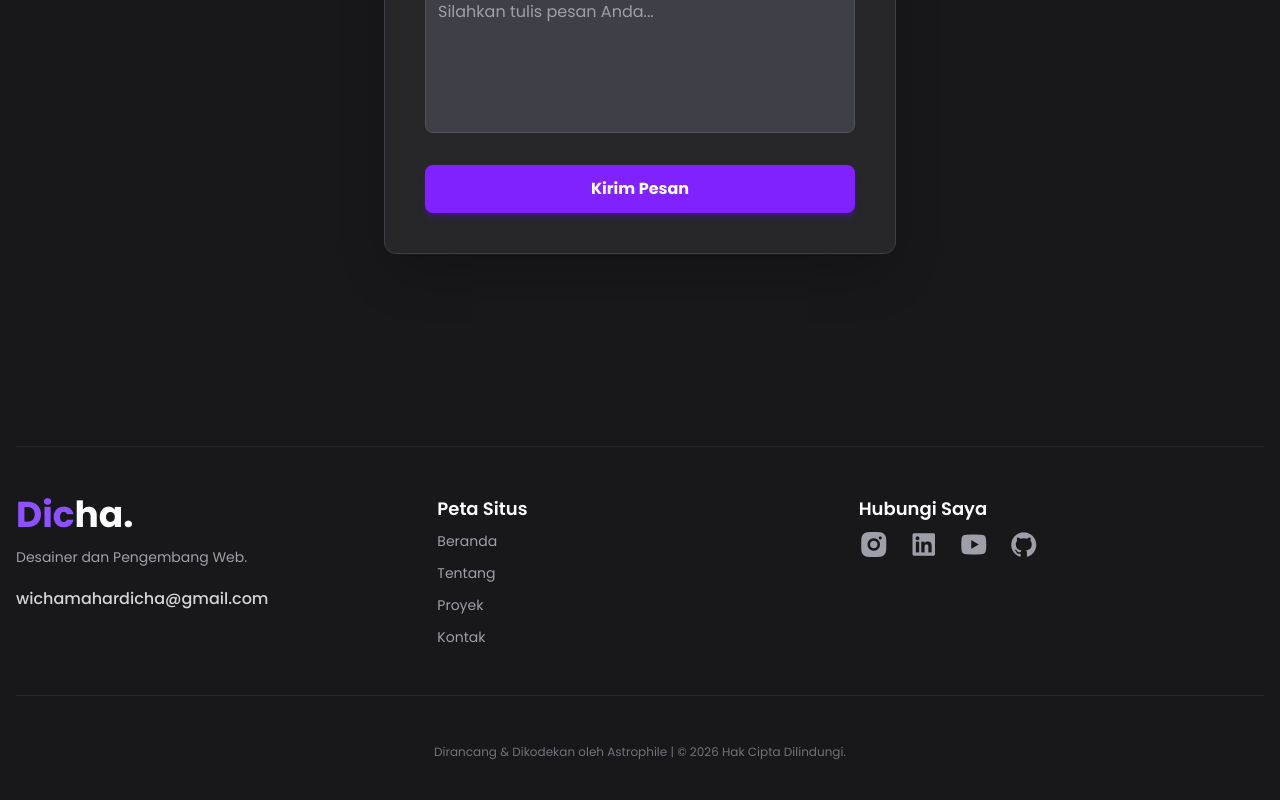
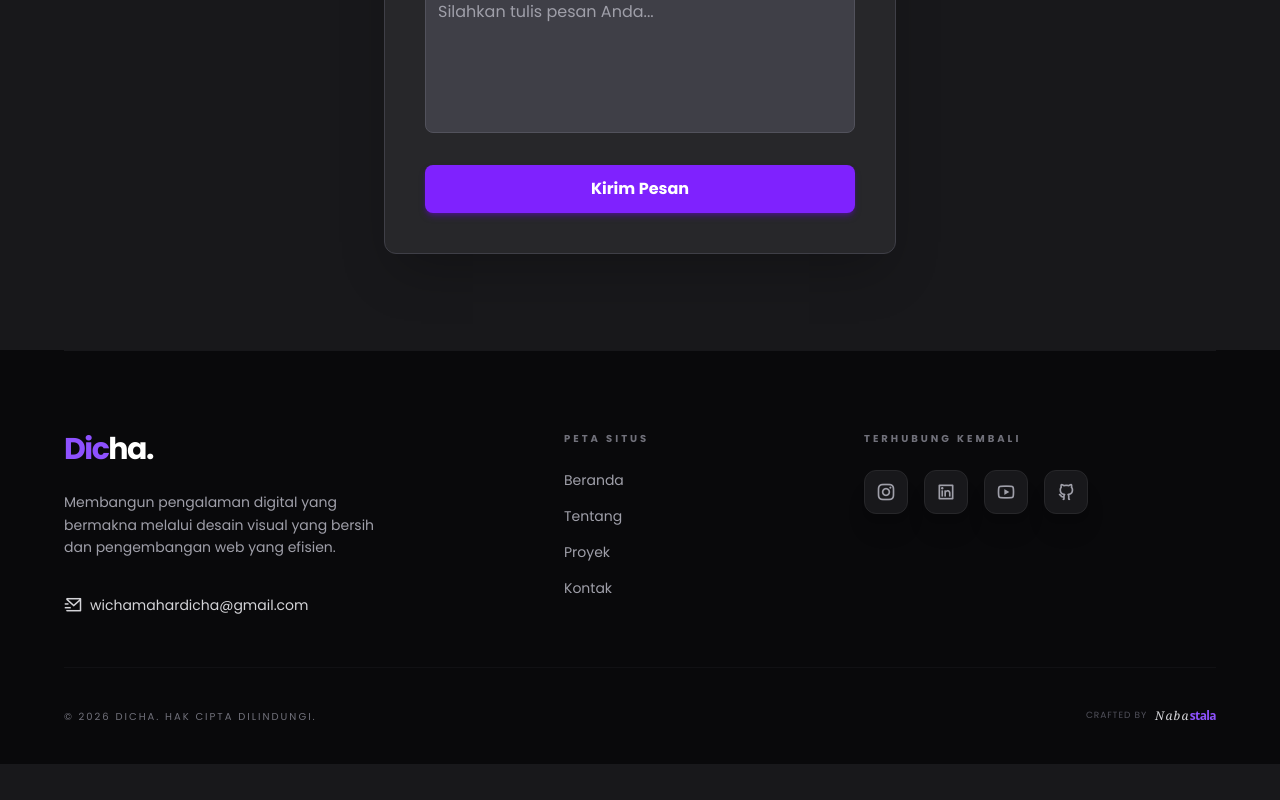
Before and after one commit to AkaraNabastala/porto_dicha, a React (Vite) app: page / in a window 1280 px wide. Shown: the part 4429-5229 px from the top of the page. After the commit the page ends 5193 px from the top, so only its background shows below. Built offline with nearby package versions, Linux system fonts and the light colour scheme.

Commit message:
Update footer design to premium style

```diff
--- a/src/components/Footer.jsx
+++ b/src/components/Footer.jsx
@@ -1,56 +1,82 @@
-const Footer = () =>{
+import React from 'react';
 
-    // Data terstruktur untuk ikon sosial media
+const Footer = () => {
     const socialLinks = [
-        // Ganti URL_xxx dengan link asli Anda
-        { icon: "ri-instagram-fill", url: "https://www.instagram.com/dicha16_/" },
-        { icon: "ri-linkedin-box-fill", url: "https://linkedin.com/in/mahardicha" }, // Tambahkan LinkedIn (penting untuk portofolio)
-        { icon: "ri-youtube-fill", url: "https://www.youtube.com/@mahardicha16" },
-        { icon: "ri-github-fill", url: "https://github.com/AkaraNabastala" },
+        { icon: "ri-instagram-line", url: "https://www.instagram.com/dicha16_/" },
+        { icon: "ri-linkedin-box-line", url: "https://linkedin.com/in/mahardicha" },
+        { icon: "ri-youtube-line", url: "https://www.youtube.com/@mahardicha16" },
+        { icon: "ri-github-line", url: "https://github.com/AkaraNabastala" },
     ];
 
     return (
-        <footer className="w-full bg-zinc-900 text-white">
-            <div className="container mx-auto px-4">
-                <div className="mt-24 pt-12 border-t border-zinc-800
-                              grid grid-cols-1 md:grid-cols-3 gap-10 md:gap-4 justify-between
-                              items-start text-center md:text-left">
-                    <div className="flex flex-col items-center md:items-start space-y-3">
-                        <h1 className="text-4xl font-extrabold"><span className="text-violet-500">Dic</span>ha.</h1>
-                        <p className="text-sm text-zinc-400">Desainer dan Pengembang Web.</p>
-                        <a href="mailto:wichamahardicha@gmail.com" className="text-base font-medium text-zinc-300 hover:text-violet-400 transition-colors pt-2">
-                            wichamahardicha@gmail.com
-                        </a>
+        <footer className="w-full bg-[#09090b] text-white font-['Poppins']">
+            <div className="container mx-auto px-8 lg:px-16">
+
+                {/* --- Main Content --- */}
+                <div className="pt-20 pb-12 grid grid-cols-1 md:grid-cols-12 gap-12 border-t border-zinc-800/50">
+
+                    {/* Brand Section (Span 5) */}
+                    <div className="md:col-span-5 space-y-6 text-center md:text-left">
+                        <h1 className="text-3xl font-bold tracking-tighter">
+                            <span className="text-violet-500">Dic</span>ha.
+                        </h1>
+                        <p className="text-zinc-400 text-sm leading-relaxed max-w-xs mx-auto md:mx-0 font-light">
+                            Membangun pengalaman digital yang bermakna melalui desain visual yang bersih dan pengembangan web yang efisien.
+                        </p>
+                        <div className="pt-2">
+                            <a href="mailto:wichamahardicha@gmail.com"
+                               className="group flex items-center justify-center md:justify-start gap-2 text-zinc-300 hover:text-violet-400 transition-all duration-300">
+                                <i className="ri-mail-send-line text-lg"></i>
+                                <span className="text-sm border-b border-transparent group-hover:border-violet-400">wichamahardicha@gmail.com</span>
+                            </a>
+                        </div>
                     </div>
-                    <div className="flex flex-col items-center md:items-start space-y-3">
-                        <h3 className="text-lg font-semibold text-white mb-2">Peta Situs</h3>
-                        <a href="#beranda" className="text-zinc-400 hover:text-violet-400 transition-colors text-sm">Beranda</a>
-                        <a href="#tentang" className="text-zinc-400 hover:text-violet-400 transition-colors text-sm">Tentang</a>
-                        <a href="#proyek" className="text-zinc-400 hover:text-violet-400 transition-colors text-sm">Proyek</a>
-                        <a href="#kontak" className="text-zinc-400 hover:text-violet-400 transition-colors text-sm">Kontak</a>
+
+                    {/* Navigation Section (Span 3) */}
+                    <div className="md:col-span-3 space-y-6 text-center md:text-left">
+                        <h3 className="text-[10px] uppercase tracking-[0.3em] font-bold text-zinc-500">Peta Situs</h3>
+                        <nav className="flex flex-col space-y-4">
+                            {['Beranda', 'Tentang', 'Proyek', 'Kontak'].map((item) => (
+                                <a key={item} href={`#${item.toLowerCase()}`}
+                                   className="text-zinc-400 hover:text-white transition-colors text-sm font-light w-fit mx-auto md:mx-0">
+                                    {item}
+                                </a>
+                            ))}
+                        </nav>
                     </div>
-                    <div className="flex flex-col items-center md:items-start space-y-4">
-                        <h3 className="text-lg font-semibold text-white mb-1">Hubungi Saya</h3>
-                        <div className="flex items-center gap-5">
+
+                    {/* Social Section (Span 4) */}
+                    <div className="md:col-span-4 space-y-6 text-center md:text-left">
+                        <h3 className="text-[10px] uppercase tracking-[0.3em] font-bold text-zinc-500">Terhubung Kembali</h3>
+                        <div className="flex items-center justify-center md:justify-start gap-4">
                             {socialLinks.map((link, index) => (
                                 <a
                                     key={index}
                                     href={link.url}
                                     target="_blank"
                                     rel="noopener noreferrer"
-                                    className="text-3xl text-zinc-400 hover:text-violet-500 transition-colors duration-200"
+                                    className="w-11 h-11 flex items-center justify-center rounded-xl bg-zinc-900 border border-zinc-800 text-zinc-400 hover:text-white hover:bg-violet-600 hover:border-violet-500 hover:-translate-y-1.5 transition-all duration-300 shadow-xl"
                                 >
-                                    <i className={link.icon}></i>
+                                    <i className={`${link.icon} text-xl`}></i>
                                 </a>
                             ))}
                         </div>
                     </div>
                 </div>
 
-                <div className="my-12 border-t border-zinc-800"></div>
-                <p className="text-center text-xs text-zinc-500 pb-10">
-                    Dirancang & Dikodekan oleh Astrophile | &copy; {new Date().getFullYear()} Hak Cipta Dilindungi.
-                </p>
+                {/* --- Bottom Section --- */}
+                <div className="py-10 border-t border-zinc-800/30 flex flex-col md:flex-row justify-between items-center gap-6">
+                    <p className="text-[10px] tracking-[0.2em] text-zinc-500 uppercase">
+                        © {new Date().getFullYear()} Dicha. Hak Cipta Dilindungi.
+                    </p>
+
+                    <div className="flex items-center gap-2 group">
+                        <span className="text-zinc-600 text-[9px] uppercase tracking-widest">Crafted by</span>
+                        <span className="text-zinc-300 text-xs font-serif italic tracking-widest group-hover:text-violet-400 transition-colors">
+                            Naba<span className="not-italic font-bold font-sans text-violet-500 tracking-tighter">stala</span>
+                        </span>
+                    </div>
+                </div>
             </div>
         </footer>
     );
```
